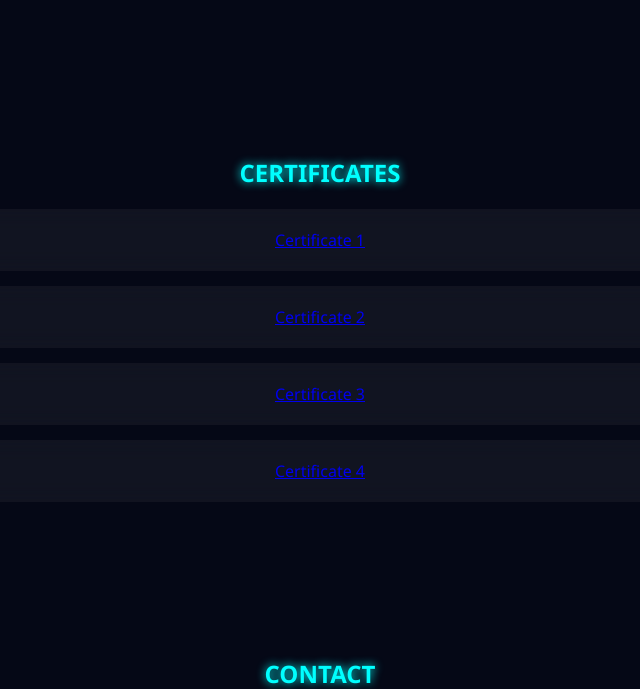
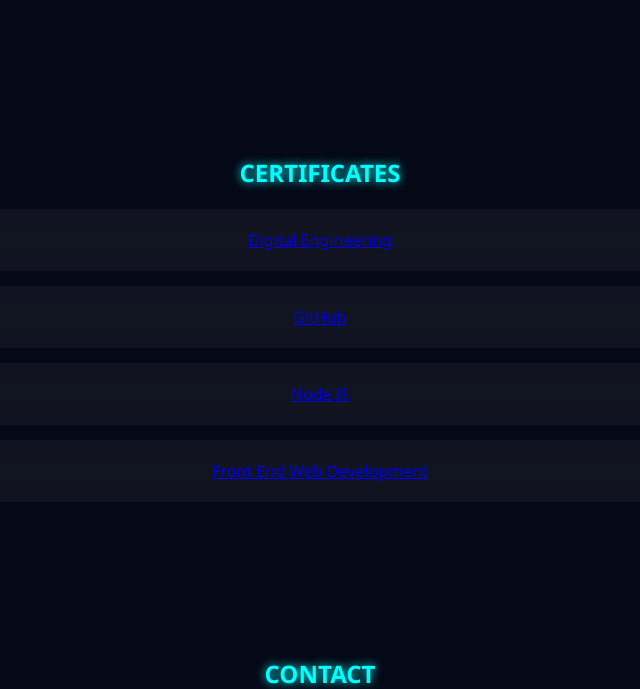
Before and after one commit to daminimnaidu777/MyPortfolio, a Flask app: page / in a window 1280 px wide. Shown: the part 1723-2412 px from the top of the page, without its empty margins (320-960 px from the left). Run offline with Flask 3, Linux system fonts and the light colour scheme; some libraries are stand-ins or nearby versions.

Commit message:
new changes

```diff
--- a/templates/index.html
+++ b/templates/index.html
@@ -74,10 +74,10 @@
 <section id="certificates">
     <h2 class="section-title">CERTIFICATES</h2>
 
-    <div class="card"><a href="/static/images/cert1.pdf" target="_blank">Certificate 1</a></div>
-    <div class="card"><a href="/static/images/cert2.pdf" target="_blank">Certificate 2</a></div>
-    <div class="card"><a href="/static/images/cert3.pdf" target="_blank">Certificate 3</a></div>
-    <div class="card"><a href="/static/images/cert4.pdf" target="_blank">Certificate 4</a></div>
+    <div class="card"><a href="/static/images/cert1.pdf" target="_blank">Digital Engineering</a></div>
+    <div class="card"><a href="/static/images/cert2.pdf" target="_blank">GitHub</a></div>
+    <div class="card"><a href="/static/images/cert3.pdf" target="_blank">Node.JS</a></div>
+    <div class="card"><a href="/static/images/cert4.pdf" target="_blank">Front End Web Development</a></div>
 </section>
 
 <!-- CONTACT -->
```
